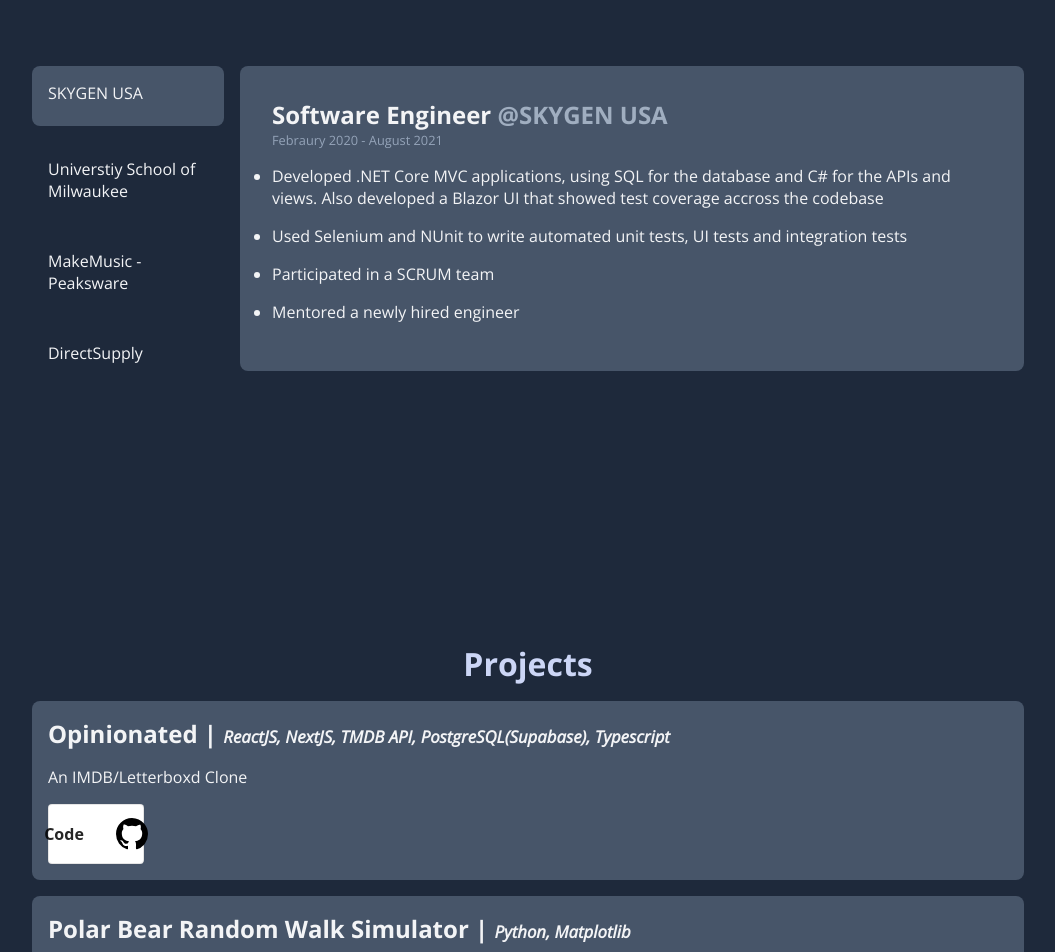
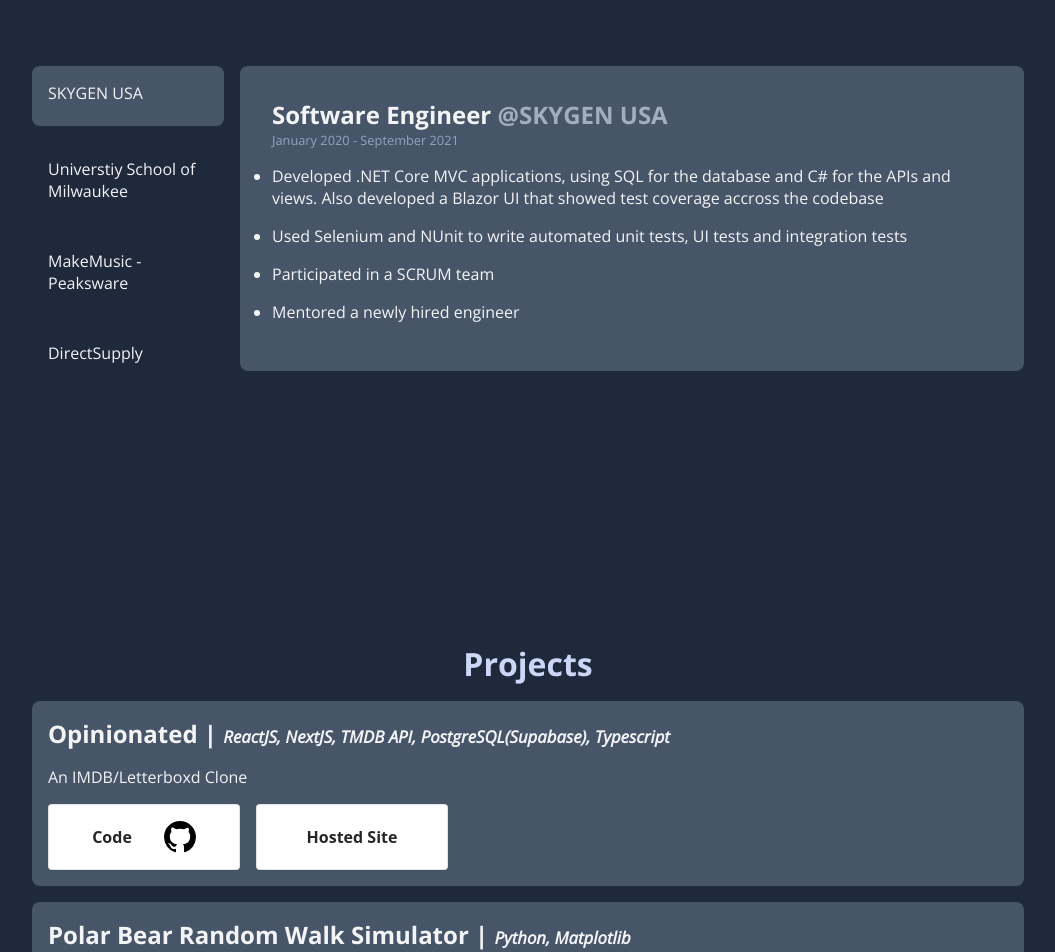
Before and after one commit to EthanShuler/portfolio, a React (Create React App) app: page /programmer in a window 1280 px wide. Shown: the part 460-1412 px from the top of the page, without its empty margins (112-1167 px from the left). Built offline with nearby package versions, Linux system fonts and the light colour scheme; a web font is replaced by a local one.

Commit message:
styling mobile

```diff
--- a/src/components/Navbar/MusicNavbar.jsx
+++ b/src/components/Navbar/MusicNavbar.jsx
@@ -105,7 +105,7 @@
 width: 12.5rem;
 
 @media screen and ${device.tablet} {
-  width: 100%;
+  width: 6rem;
 }
 `
 
--- a/src/components/Navbar/ProgrammerNavbar.jsx
+++ b/src/components/Navbar/ProgrammerNavbar.jsx
@@ -106,7 +106,7 @@
 width: 12.5rem;
 
 @media screen and ${device.tablet} {
-  width: 60%;
+  width: 6rem;
 }
 `
 
--- a/src/components/ProgrammingExperience/experienceData.js
+++ b/src/components/ProgrammingExperience/experienceData.js
@@ -4,7 +4,7 @@
     company: "SKYGEN USA",
     location: 'Milwaukee, WI',
     position: "Software Engineer",
-    date: "Febraury 2020 - August 2021",
+    date: "January 2020 - September 2021",
     description: [
       "Developed .NET Core MVC applications, using SQL for the database and C# for the APIs and views. Also developed a Blazor UI that showed test coverage accross the codebase",
       "Used Selenium and NUnit to write automated unit tests, UI tests and integration tests",
--- a/src/components/Projects/Projects.jsx
+++ b/src/components/Projects/Projects.jsx
@@ -43,7 +43,11 @@
   display: flex;
   flex-direction: row;
   gap: 1rem;
-  justify-content: space-between;
+  justify-content: flex-start;
+
+  @media screen and ${device.tablet} {
+    flex-direction: column;
+  }
 `
 
 const Link = styled.a`
@@ -55,15 +59,13 @@
   box-sizing: border-box;
   color: rgba(0, 0, 0, 0.85);
   cursor: pointer;
-  display: inline-flex;
   font-family: system-ui,-apple-system,system-ui,"Helvetica Neue",Helvetica,Arial,sans-serif;
   font-size: 1em;
   font-weight: 600;
-  justify-content: center;
   line-height: 1.25;
   margin: 0;
   min-height: 3rem;
-  padding: calc(.875rem - 1px) calc(1.5rem - 1px);
+  padding: 1rem;
   position: relative;
   text-decoration: none;
   transition: all 250ms;
@@ -71,8 +73,10 @@
   -webkit-user-select: none;
   touch-action: manipulation;
   vertical-align: baseline;
-  width: 10%;
+
+  width: 20%;
   display: flex;
+  justify-content: center;
   gap: 2em;
 
   &:hover {
@@ -85,12 +89,17 @@
     border-color: rgba(0, 0, 0, 0.15);
     box-shadow: rgba(0, 0, 0, 0.1) 0 4px 12px;
     color: rgba(0, 0, 0, 0.65);
+  }
   &:active {
     background-color: #F0F0F1;
     border-color: rgba(0, 0, 0, 0.15);
     box-shadow: rgba(0, 0, 0, 0.06) 0 2px 4px;
     color: rgba(0, 0, 0, 0.65);
     transform: translateY(0);
+  }
+
+  @media screen and ${device.tablet} {
+    width: 100%;
   }
 `
 
@@ -103,7 +112,8 @@
     name: 'Opinionated',
     description: 'An IMDB/Letterboxd Clone',
     technologies: 'ReactJS, NextJS, TMDB API, PostgreSQL(Supabase), Typescript',
-    code: 'https://github.com/EthanShuler/opinionated'
+    code: 'https://github.com/EthanShuler/opinionated',
+    hostedSite: 'https://opinionated-3taerbcne-ethanshuler.vercel.app/',
   },
   {
     name: 'Polar Bear Random Walk Simulator',
@@ -129,7 +139,7 @@
           {project.code &&
             <Row>
               <Link href={project.code} target={'_blank'}>Code <Icon src={githubIcon} alt="github" /></Link>
-              {/* <Link href='https://opinionated-git-main-ethanshuler.vercel.app/' target={'_blank'}>Hosted Site</Link> */}
+              { project.hostedSite && <Link href='https://opinionated-git-main-ethanshuler.vercel.app/' target={'_blank'}>Hosted Site</Link> }
             </Row>
           }
       </Project>
```
